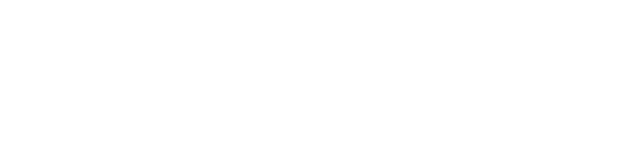
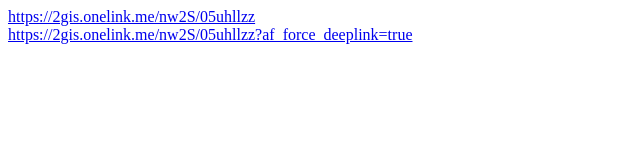
Before and after one commit to AsafMashiah/Asaf.github.io, a plain HTML site: page index.html in a window 1280 px wide. Shown: the whole page, without its empty margins (0-640 px from the left). Drawn offline with Linux system fonts and the light colour scheme.

Commit message:
Update index.html

```diff
--- a/index.html
+++ b/index.html
@@ -5,7 +5,9 @@
 <meta name="viewport" content="width=device-width, initial-scale=1" />
   </head>
 <body>
-
+<a href="https://2gis.onelink.me/nw2S/05uhllzz">https://2gis.onelink.me/nw2S/05uhllzz</a>
+<br>
+<a href="https://2gis.onelink.me/nw2S/05uhllzz?af_force_deeplink=true">https://2gis.onelink.me/nw2S/05uhllzz?af_force_deeplink=true</a>
 </body>
 
 </html>
```
